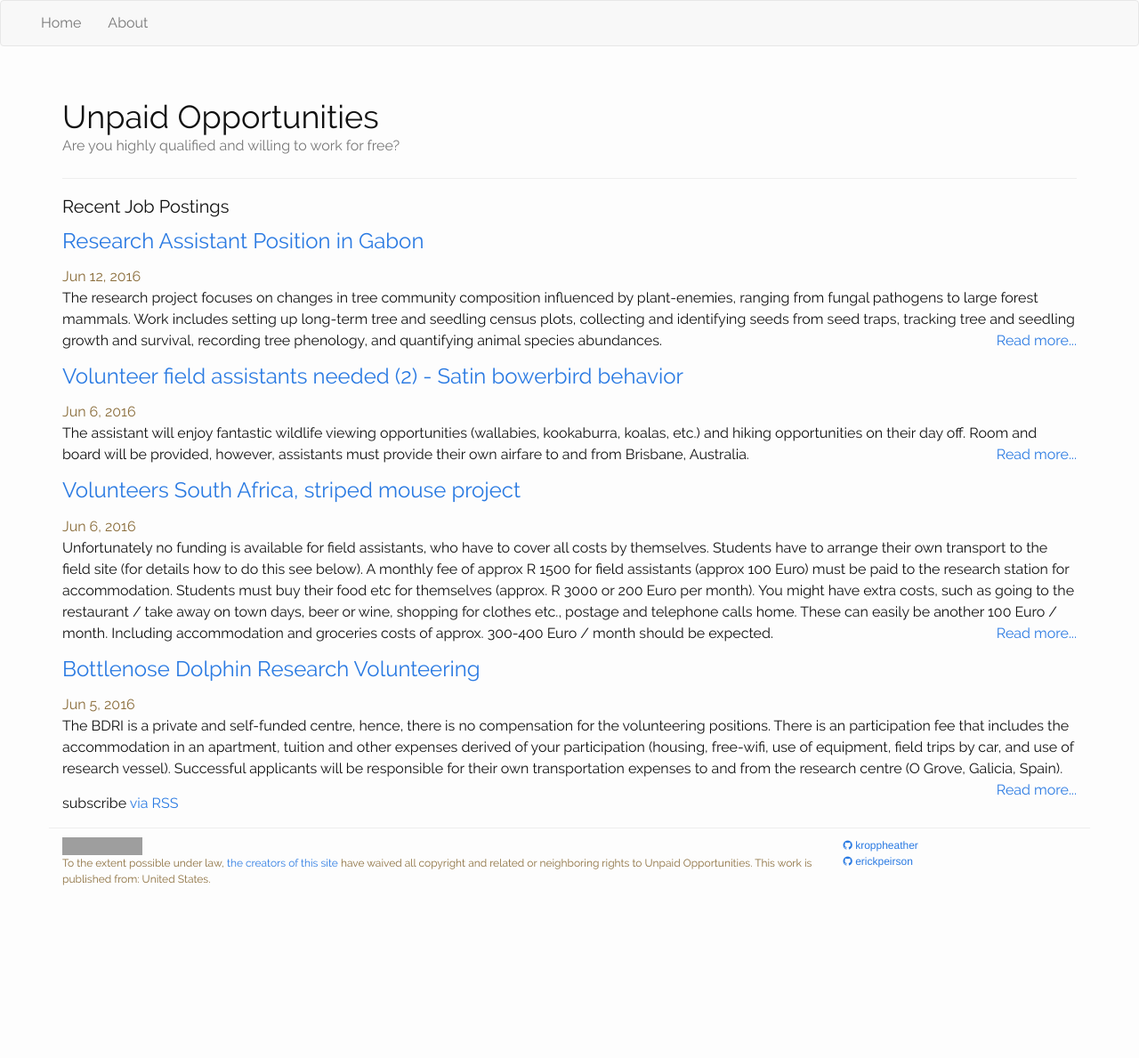
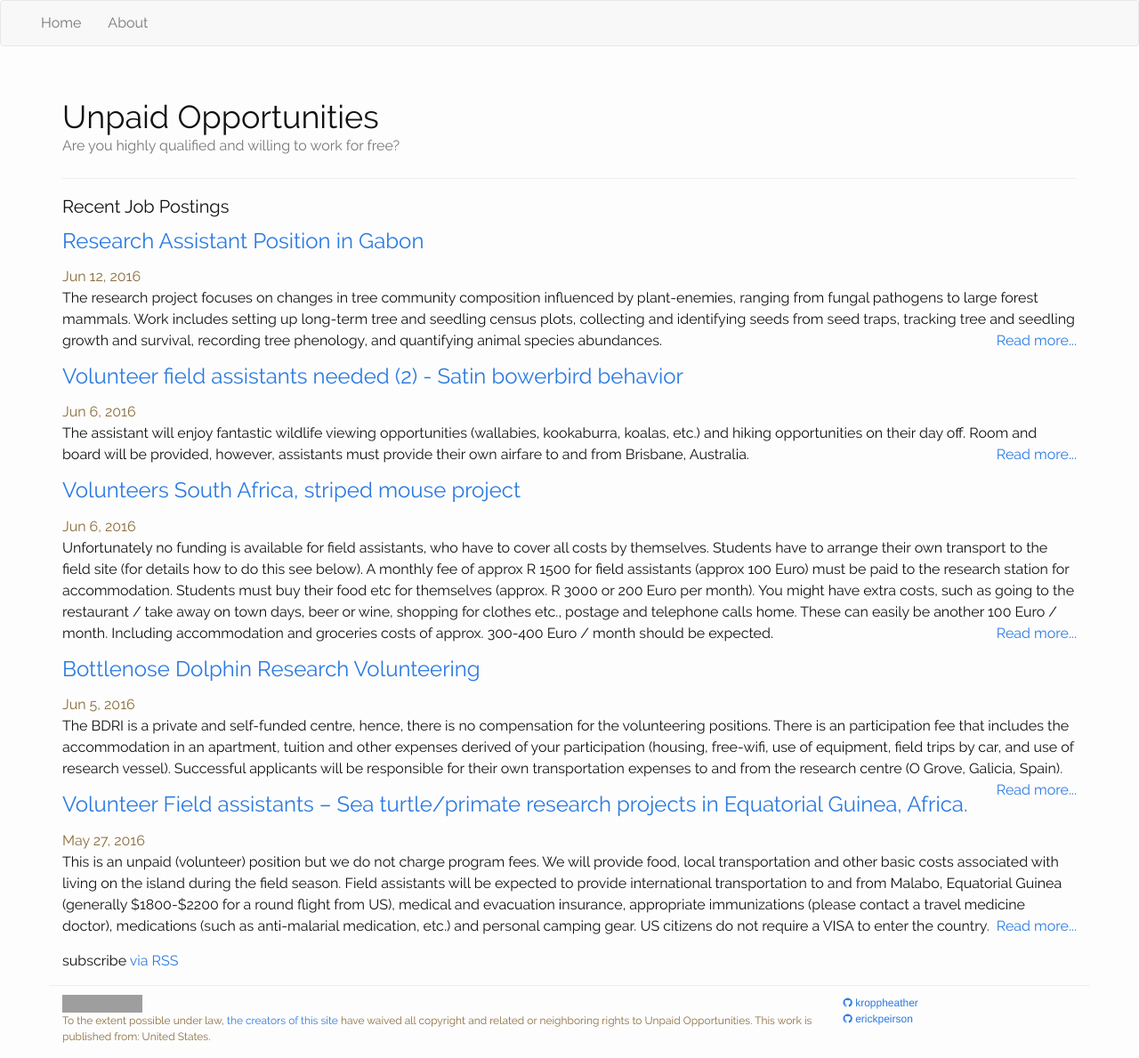
Before and after one commit to erickpeirson/unpaid-opportunity, a Jekyll site: the page built from index.html, in a window 1280 px wide. Shown: the whole page at 89% size. Built offline with Jekyll 4.4.1, drawn with Linux system fonts in a browser that asks for light colours; before the commit the page ends 1012 px from its top, so only the background shows below that; some of the changed lines change nothing that is shown; grey boxes are pictures that could not be loaded.

Commit message:
equatorial guinea

```diff
--- /dev/null
+++ b/_posts/2016-05-27-sea-turtles-equatorial-guinea.html
@@ -0,0 +1,91 @@
+---
+layout: post
+title:  "Volunteer Field assistants – Sea turtle/primate research projects in Equatorial Guinea, Africa."
+date:   2016-05-27 11:26:27 -0400
+categories: unpaid pay-your-own-way Equatorial-Guinea
+source: https://listserv.umd.edu/cgi-bin/wa?A2=ind1605d&L=ecolog-l&P=9488
+summary: "This is an unpaid (volunteer) position but we do not charge program fees. We will provide
+    food, local transportation and other basic costs associated with living on the island
+    during the field season. Field assistants will be expected to provide international
+    transportation to and from Malabo, Equatorial Guinea (generally $1800-$2200 for a round
+    flight from US), medical and evacuation insurance, appropriate immunizations (please
+    contact a travel medicine doctor), medications (such as anti-malarial medication, etc.)
+    and personal camping gear. US citizens do not require a VISA to enter the country."
+---
+<pre class="email-quote">
+Date:         Fri, 27 May 2016 11:26:27 -0400
+Reply-To:     Lisa Sinclair <[log in to unmask]>
+Sender:       "Ecological Society of America: grants, jobs, news"
+              <[log in to unmask]>
+From:         Lisa Sinclair <[log in to unmask]>
+Subject:      Volunteer Field assistants – Sea
+              turtle/primate research projects in Equatorial Guinea, Africa.
+Content-Type: text/plain; charset="windows-1252"
+
+Volunteer Field assistants – Sea turtle/primate research projects in Equatorial Guinea,
+Africa.
+
+Location Detail: Bioko Island, Equatorial Guinea, Africa.
+
+Term of Appointment:
+Oct 5, 2016 – Feb 28, 2017 (dates may vary by +2 days due to transportation availability)
+
+Application Deadline: June 15th 2016
+
+Job Description:
+Indiana-Purdue University, Fort Wayne and the Bioko Marine Turtle Program are seeking
+6 volunteers to assist with research and conservation projects on Bioko Island,
+Equatorial Guinea. Field assistants will be based in research camps on the breathtaking
+southern beaches of Bioko Island, and will participate in data collection on a number of
+ongoing sea turtle and primate research projects. Field assistants will be expected to
+devote at least 40 hrs/week to the program. Due to the nature of this field research and
+the remote living conditions, hours are likely to exceed 40 hrs/wk. Volunteers are
+encouraged to participate in all aspects of field research and conservation activities
+including educational and outreach projects in nearby villages.
+
+Sea turtle research is conducted nighty from 10pm - 4am and primate work will be
+conducted during the day. Field assistants will alternate between working night and day
+shifts and will walk an average of 10km/day. In addition, you will be expected to
+participate in all daily operations and upkeep of the research camp. We will be living in
+tents, cooking over an open fire, and using water from a nearby stream. Although a camp
+cook will be present a few days a week, everyone will be responsible for participating in
+activities such as meal preparation and cleanup, filtering water, starting and tending the
+fire, etc.. There will be no electricity or refrigeration, which limits the variety and quantity
+of perishable foods available. There is no internet or telephone connectivity available in
+the field. A Satellite phone will be available in case of an emergency. The camp will have
+one generator for charging research equipment, which may be used occasionally for
+personal items (kindles, iPod, etc). Field assistants should be prepared for physically
+demanding work and living conditions in a hot and humid climate.
+
+This is an unpaid (volunteer) position but we do not charge program fees. We will provide
+food, local transportation and other basic costs associated with living on the island
+during the field season. Field assistants will be expected to provide international
+transportation to and from Malabo, Equatorial Guinea (generally $1800-$2200 for a round
+flight from US), medical and evacuation insurance, appropriate immunizations (please
+contact a travel medicine doctor), medications (such as anti-malarial medication, etc.)
+and personal camping gear. US citizens do not require a VISA to enter the country.
+
+Qualifications:
+-Field assistants should be at least 21 years old.
+-An ability to get along with others in a communal living situation
+-Prior field experience in biology, ecology or related disciplines.
+-A desire to pursue a career in conservation biology/ecology is preferred.
+-Spanish language ability: Spanish is the national language of Equatorial Guinea. Fluency
+is not mandatory for this position, but is strongly preferred.
+-Preference will be given to applicants with experience working in remote locations,
+living in developing countries, or extensive experience camping and hiking in remote
+wilderness areas.
+-Physical fitness and a positive attitude will help as the combination of work and camp
+life in this hot, humid environment can be physically exhausting
+
+
+How to Apply:
+Please send a cover letter, CV, and contact information for 2 references to Lisa Sinclair
+([log in to unmask])
+
+
+More Information on Projects:
+www.TheDrillProject.org
+https://www.facebook.com/pages/Bioko-Marine-Turtle-Program/909989689064573?
+fref=ts
+</pre>
--- a/_posts/2016-06-01-striped-mouse-project.html
+++ b/_posts/2016-06-01-striped-mouse-project.html
@@ -2,7 +2,7 @@
 layout: post
 title:  "Volunteers South Africa, striped mouse project"
 date:   2016-06-06 13:36:01 -0400
-categories: unpaid pay-your-own-way
+categories: unpaid pay-your-own-way South-Africa
 source: http://stripedmouse.com/site1_3_5.htm
 summary: "Unfortunately no funding is available for field assistants, who have
     to cover all costs by themselves. Students have to arrange their own transport
```
